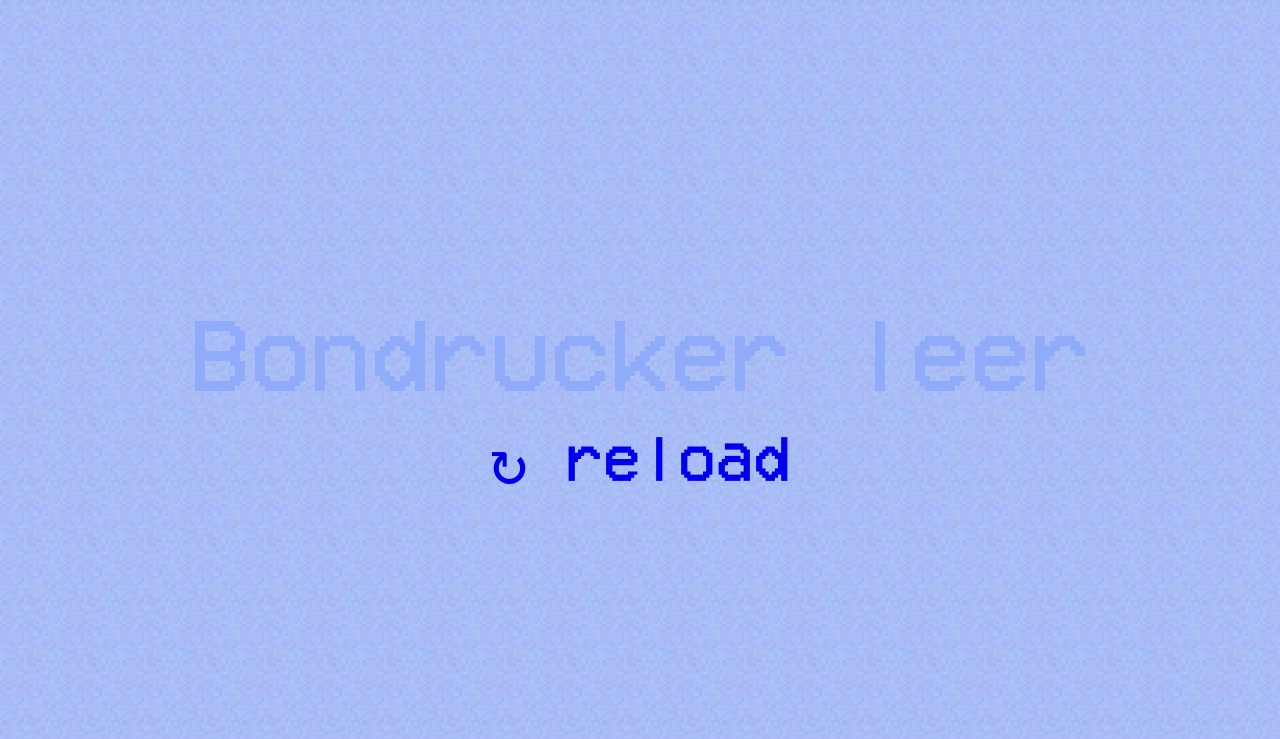
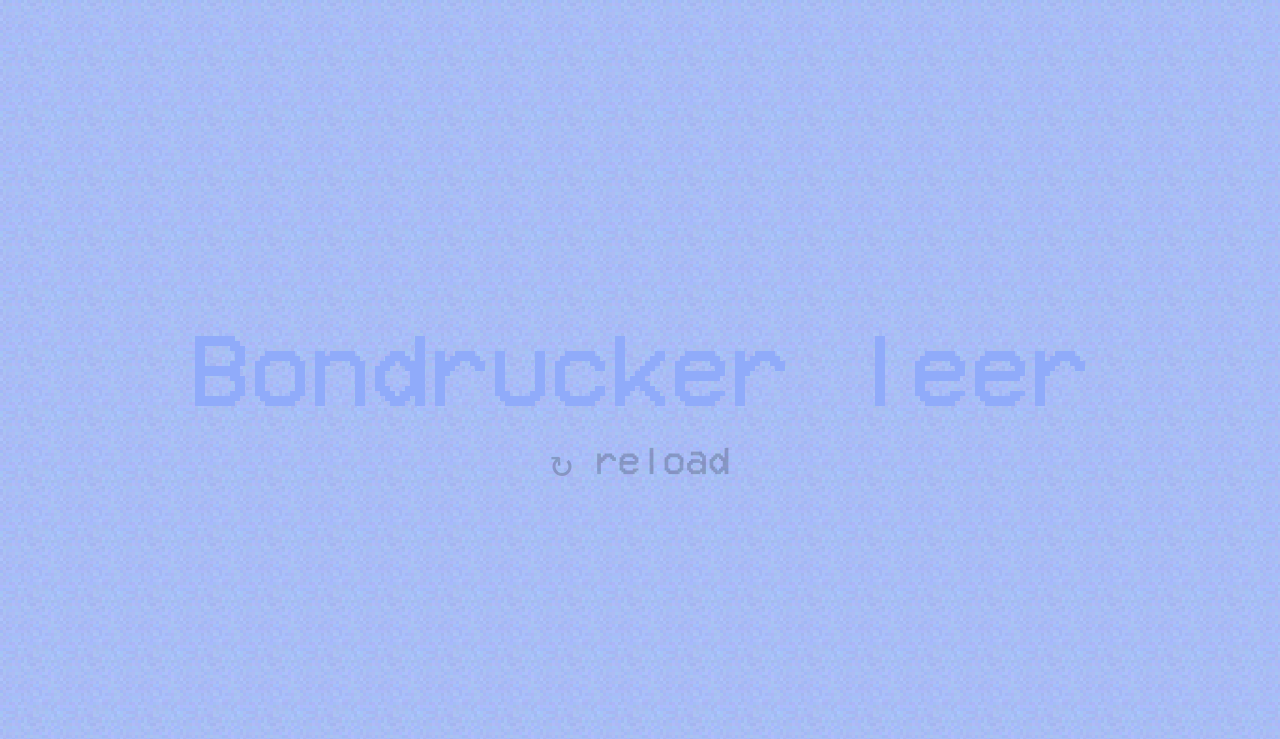
Before and after one commit to RundesBalli/Pfandautomat.com, a PHP site: page / in a window 1280 px wide. Shown: the top 739 px of the page. Run offline with PHP 8.4, Linux system fonts and the light colour scheme.

Commit message:
Styled the reload link

```diff
--- a/src/style.css
+++ b/src/style.css
@@ -49,6 +49,16 @@ a {
   margin-top: 3vh;
 }
 
+@media only screen and (min-width: 800px) {
+  #reload {
+    font-size: 3vw;
+  }
+}
+
+#reload > a {
+  color:rgba(0,0,0, 0.2);
+}
+
 #footer {
   position: absolute;
   font-family: monospace;
```
